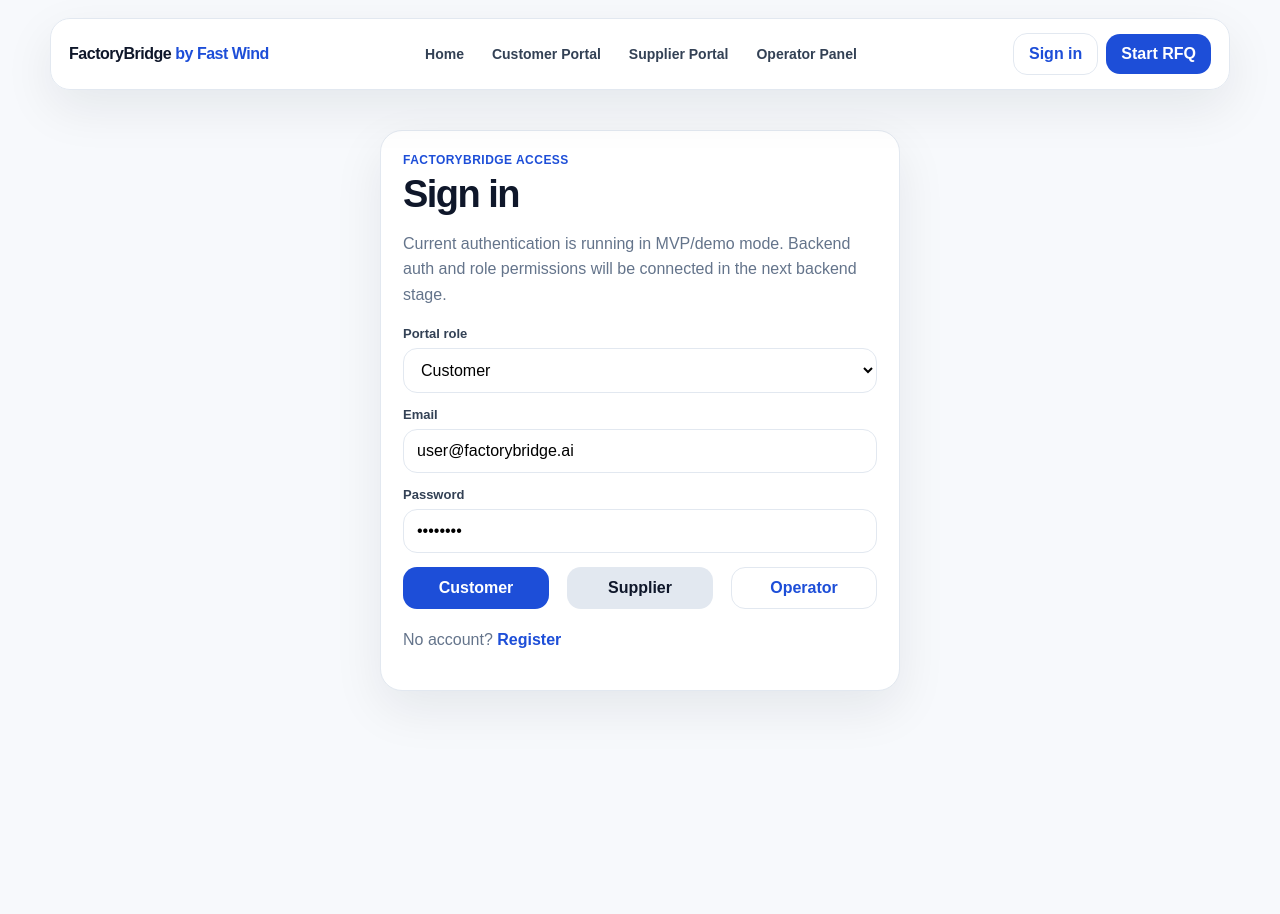
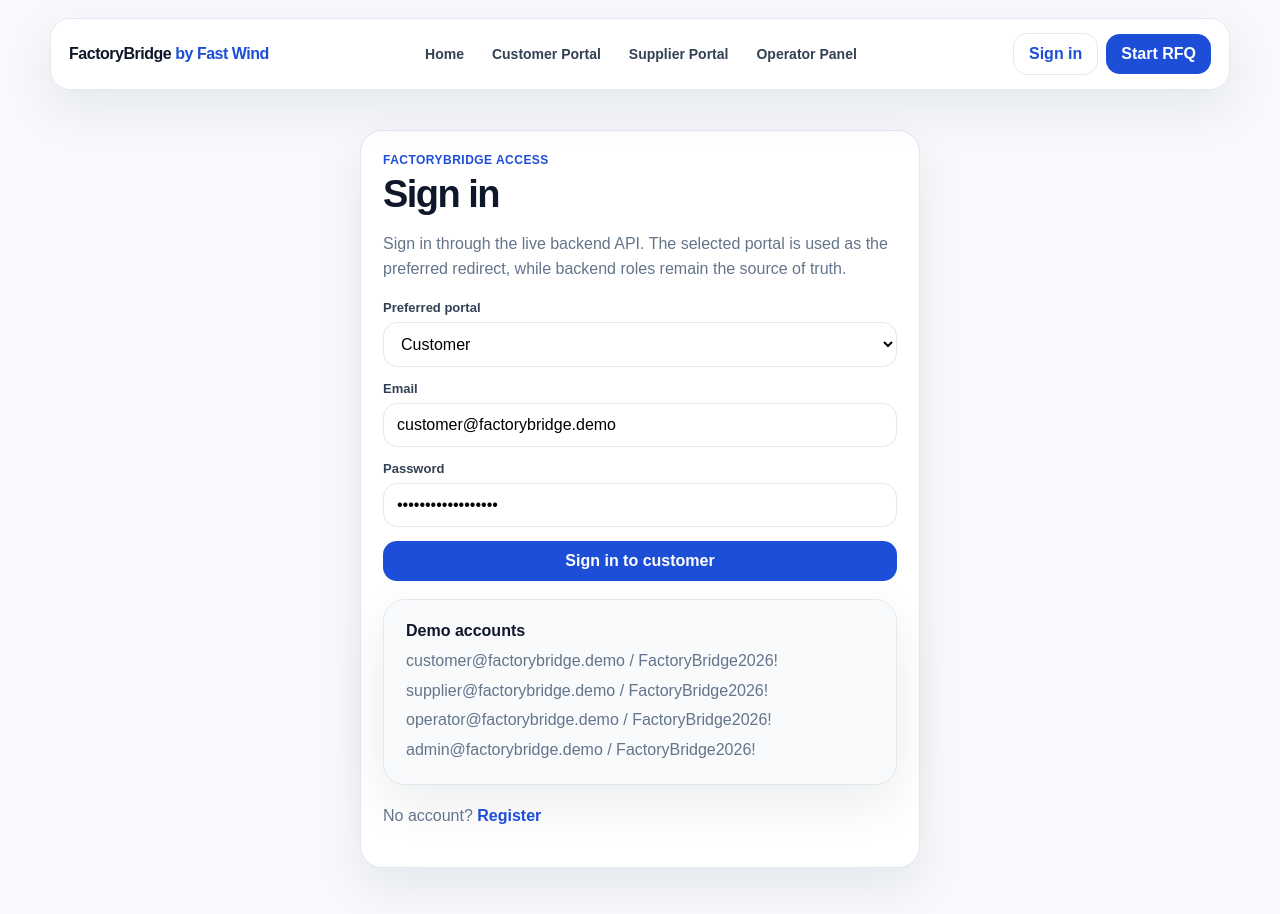
Before and after one commit to fastwind-ceo/factorybridge, a Next.js app in the folder frontend/: page /login in a window 1280 px wide. Shown: the top 914 px of the page. Before the commit the page ends 818 px from the top, so only its background shows below. Built offline with nearby package versions, Linux system fonts and the light colour scheme; no server answers.

Commit message:
FB-FE-002 connect login page to backend auth

```diff
--- a/frontend/app/login/page.tsx
+++ b/frontend/app/login/page.tsx
@@ -1,46 +1,138 @@
+'use client';
+
 import Link from 'next/link';
+import { FormEvent, useState } from 'react';
+import { useRouter } from 'next/navigation';
 import { PublicHeader } from '@/components/PublicHeader';
+import { apiPost } from '@/lib/api';
+
+type PortalRole = 'customer' | 'supplier' | 'operator';
+
+type TokenResponse = {
+  access_token: string;
+  refresh_token: string;
+  token_type: string;
+  user: {
+    id: string;
+    email: string;
+    roles: string[];
+  };
+};
+
+const roleRedirect: Record<PortalRole, string> = {
+  customer: '/customer',
+  supplier: '/supplier',
+  operator: '/admin',
+};
+
+function saveAuthSession(payload: TokenResponse) {
+  window.localStorage.setItem('factorybridge.access_token', payload.access_token);
+  window.localStorage.setItem('factorybridge.refresh_token', payload.refresh_token);
+  window.localStorage.setItem('factorybridge.user', JSON.stringify(payload.user));
+}
+
+function preferredRoleFromToken(payload: TokenResponse, selectedRole: PortalRole): PortalRole {
+  const roles = payload.user.roles.map((role) => role.toLowerCase());
+
+  if (selectedRole === 'operator' && (roles.includes('operator') || roles.includes('admin'))) {
+    return 'operator';
+  }
+
+  if (roles.includes(selectedRole)) {
+    return selectedRole;
+  }
+
+  if (roles.includes('admin') || roles.includes('operator')) {
+    return 'operator';
+  }
+
+  if (roles.includes('supplier')) {
+    return 'supplier';
+  }
+
+  return 'customer';
+}
+
+function getErrorMessage(error: unknown) {
+  return error instanceof Error ? error.message : 'Unexpected authentication error';
+}
 
 export default function LoginPage() {
+  const router = useRouter();
+  const [role, setRole] = useState<PortalRole>('customer');
+  const [email, setEmail] = useState('customer@factorybridge.demo');
+  const [password, setPassword] = useState('FactoryBridge2026!');
+  const [error, setError] = useState<string | null>(null);
+  const [isSubmitting, setIsSubmitting] = useState(false);
+
+  async function handleSubmit(event: FormEvent<HTMLFormElement>) {
+    event.preventDefault();
+    setError(null);
+    setIsSubmitting(true);
+
+    try {
+      const payload = await apiPost<TokenResponse>('/auth/login', { email, password });
+      saveAuthSession(payload);
+      const targetRole = preferredRoleFromToken(payload, role);
+      router.push(roleRedirect[targetRole]);
+    } catch (err) {
+      setError(getErrorMessage(err));
+    } finally {
+      setIsSubmitting(false);
+    }
+  }
+
   return (
     <main className="page public-page">
       <PublicHeader />
 
       <section style={{ display: 'grid', placeItems: 'center', padding: '40px 0' }}>
-        <div className="card" style={{ width: '100%', maxWidth: 520 }}>
+        <div className="card" style={{ width: '100%', maxWidth: 560 }}>
           <div className="kicker">FactoryBridge access</div>
           <h1>Sign in</h1>
 
           <p>
-            Current authentication is running in MVP/demo mode. Backend auth and role permissions will be connected in the next backend stage.
+            Sign in through the live backend API. The selected portal is used as the preferred redirect, while backend roles remain the source of truth.
           </p>
 
-          <form className="form" style={{ marginTop: 18 }}>
+          <form className="form" style={{ marginTop: 18 }} onSubmit={handleSubmit}>
             <div className="field">
-              <span className="label">Portal role</span>
-              <select className="select" defaultValue="customer">
+              <span className="label">Preferred portal</span>
+              <select className="select" value={role} onChange={(event) => setRole(event.target.value as PortalRole)}>
                 <option value="customer">Customer</option>
                 <option value="supplier">Supplier</option>
-                <option value="operator">Operator</option>
+                <option value="operator">Operator/Admin</option>
               </select>
             </div>
 
             <div className="field">
               <span className="label">Email</span>
-              <input className="input" defaultValue="user@factorybridge.ai" />
+              <input className="input" type="email" value={email} onChange={(event) => setEmail(event.target.value)} required />
             </div>
 
             <div className="field">
               <span className="label">Password</span>
-              <input className="input" type="password" defaultValue="password" />
+              <input className="input" type="password" value={password} onChange={(event) => setPassword(event.target.value)} required />
             </div>
 
-            <div className="grid grid-3">
-              <Link className="btn" href="/dashboard">Customer</Link>
-              <Link className="btn secondary" href="/supplier">Supplier</Link>
-              <Link className="btn ghost" href="/admin">Operator</Link>
-            </div>
+            {error ? (
+              <div className="card" style={{ borderColor: '#fecaca', color: '#991b1b' }}>
+                {error}
+              </div>
+            ) : null}
+
+            <button className="btn" type="submit" disabled={isSubmitting}>
+              {isSubmitting ? 'Signing in...' : `Sign in to ${role}`}
+            </button>
           </form>
+
+          <div className="card" style={{ marginTop: 18, background: '#f8fafc' }}>
+            <strong>Demo accounts</strong>
+            <p style={{ margin: '8px 0 0' }}>customer@factorybridge.demo / FactoryBridge2026!</p>
+            <p style={{ margin: '4px 0 0' }}>supplier@factorybridge.demo / FactoryBridge2026!</p>
+            <p style={{ margin: '4px 0 0' }}>operator@factorybridge.demo / FactoryBridge2026!</p>
+            <p style={{ margin: '4px 0 0' }}>admin@factorybridge.demo / FactoryBridge2026!</p>
+          </div>
 
           <p style={{ marginTop: 18 }}>
             No account? <Link href="/register" style={{ color: '#1d4ed8', fontWeight: 700 }}>Register</Link>
```
